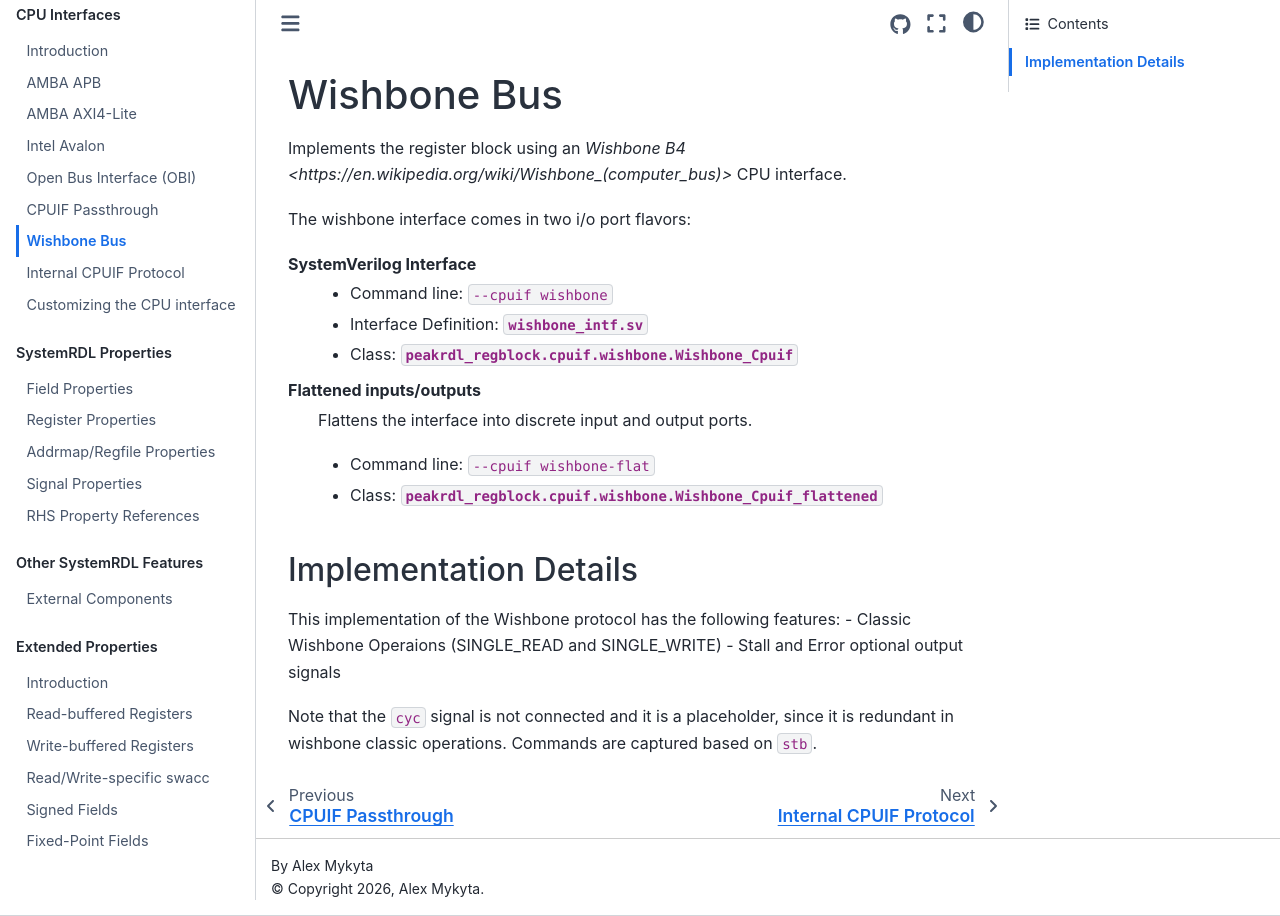
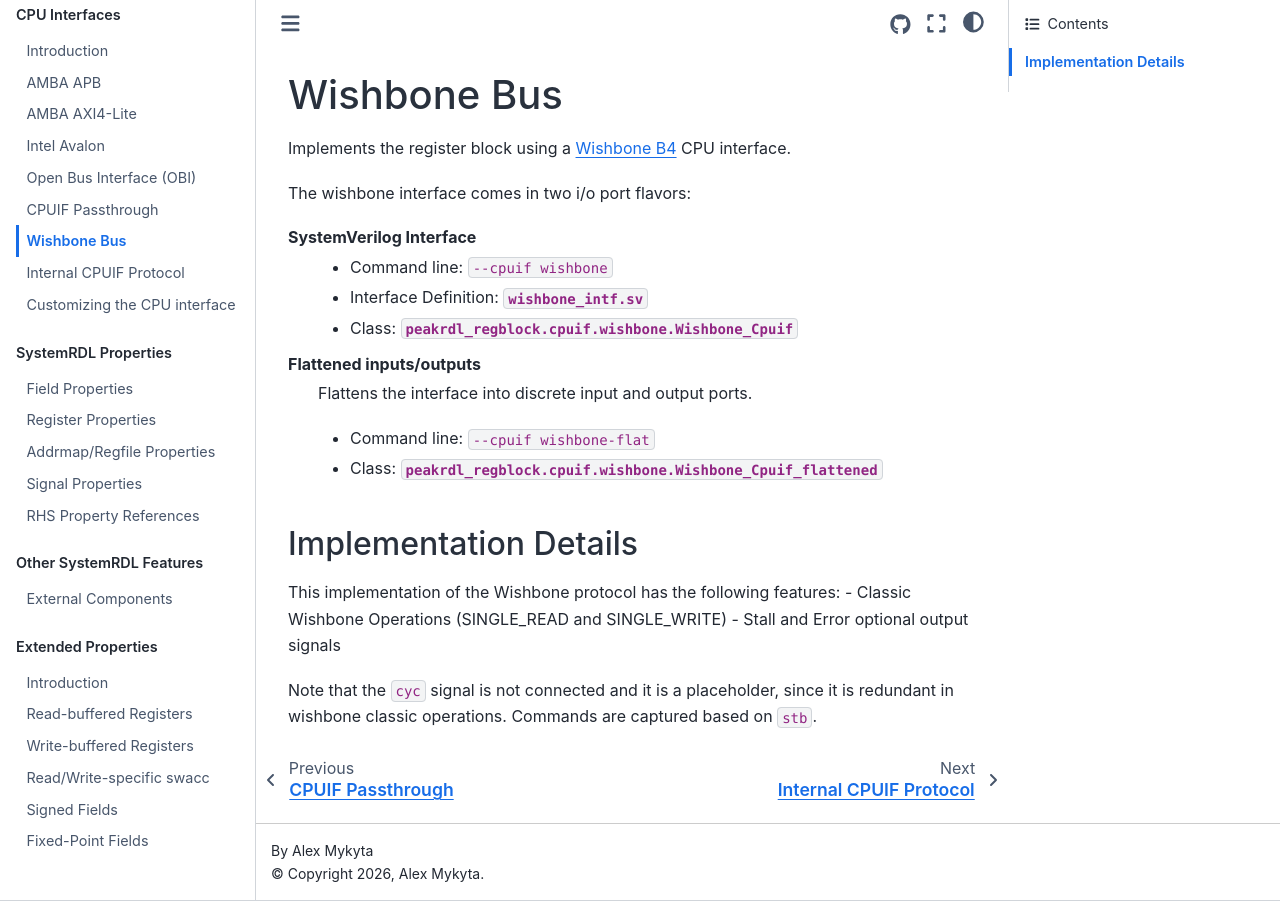
Before and after one commit to SystemRDL/PeakRDL-regblock, a Sphinx documentation site: the page built from docs/cpuif/wishbone.rst, in a window 1280 px wide. Built offline with Sphinx 7.4.7 and the Sphinx Book theme 1.1.4, drawn with Linux system fonts in a browser that asks for light colours.

Commit message:
fixup doc

```diff
--- a/docs/cpuif/wishbone.rst
+++ b/docs/cpuif/wishbone.rst
@@ -1,8 +1,8 @@
 Wishbone Bus
 ============
 
-Implements the register block using an
-`Wishbone B4 <https://en.wikipedia.org/wiki/Wishbone_(computer_bus)>`
+Implements the register block using a
+`Wishbone B4 <https://cdn.opencores.org/downloads/wbspec_b4.pdf>`_
 CPU interface.
 
 The wishbone interface comes in two i/o port flavors:
@@ -22,8 +22,9 @@ Flattened inputs/outputs
 Implementation Details
 ----------------------
 This implementation of the Wishbone protocol has the following features:
-- Classic Wishbone Operaions (SINGLE_READ and SINGLE_WRITE)
+- Classic Wishbone Operations (SINGLE_READ and SINGLE_WRITE)
 - Stall and Error optional output signals
 
-Note that the ``cyc`` signal is not connected and it is a placeholder, since it is redundant in wishbone classic operations.
+Note that the ``cyc`` signal is not connected and it is a placeholder, since it
+is redundant in wishbone classic operations.
 Commands are captured based on ``stb``.
```
